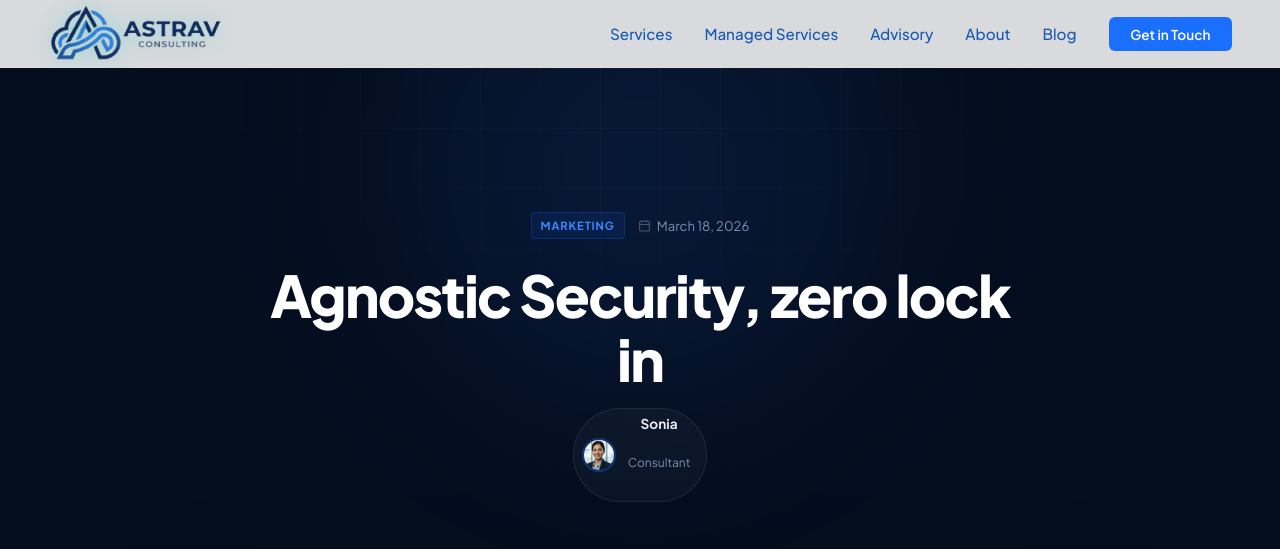
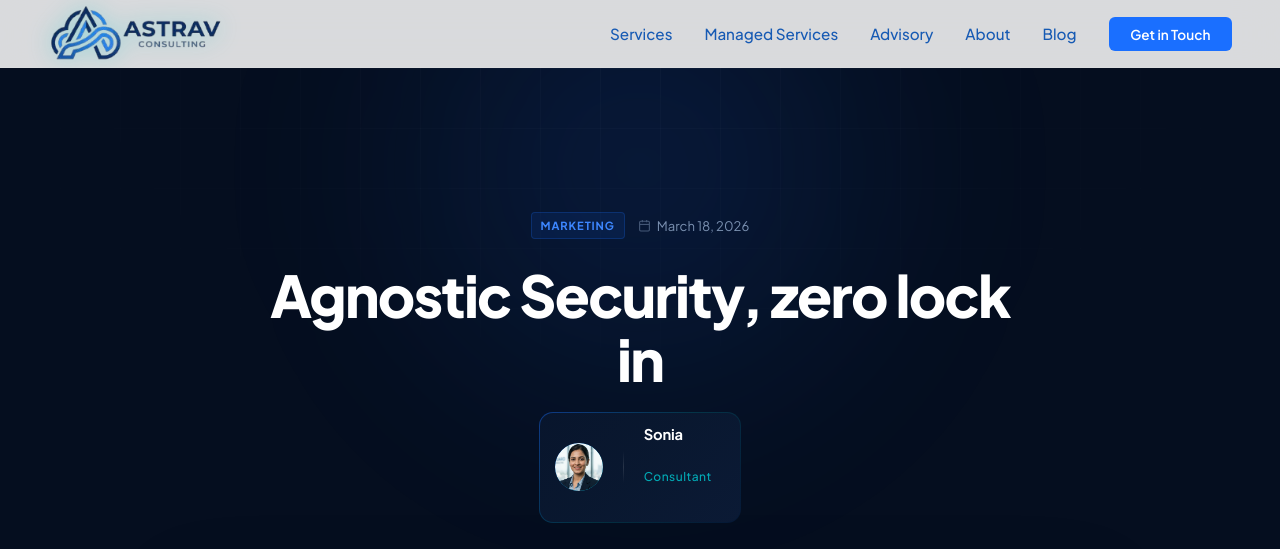
Before and after one commit to astravconsulting/astravconsulting.github.io, a Jekyll site: the page built from _posts/2026-03-18-agnostic-security-zero-lock-in.md, in a window 1280 px wide. Shown: the top 549 px of the page. Built offline with Jekyll 4.4.1, drawn with Linux system fonts in a browser that asks for light colours; grey boxes are pictures that could not be loaded.

Commit message:
fixed author details html

```diff
--- a/_layouts/post.html
+++ b/_layouts/post.html
@@ -31,12 +31,15 @@ layout: default
     {% assign author = site.staff_members | where: "url", author_id | first %}
     {% if author %}
     <div class="post-hero-author">
-      <div class="post-hero-author-img">
-        <img src="{% include relative-src.html src=author.image_path %}" alt="{{ author.name }}" />
-      </div>
-      <div>
-        <p class="post-hero-author-name">{{ author.name }}</p>
-        <p class="post-hero-author-role">{{ author.role | default: "Consultant" }}</p>
+      <div class="post-hero-author-inner">
+        <div class="post-hero-author-img">
+          <img src="{% include relative-src.html src=author.image_path %}" alt="{{ author.name }}" />
+        </div>
+        <div class="post-hero-author-divider"></div>
+        <div class="post-hero-author-text">
+          <p class="post-hero-author-name">{{ author.name }}</p>
+          <p class="post-hero-author-role">{{ author.role | default: "Consultant" }}</p>
+        </div>
       </div>
     </div>
     {% endif %}
--- a/_sass/blog.scss
+++ b/_sass/blog.scss
@@ -560,33 +560,100 @@
 .post-hero-author {
   display: inline-flex;
   align-items: center;
-  gap: 0.75rem;
-  background: rgba(255,255,255,0.03);
-  border: 1px solid $border;
-  border-radius: 100px;
-  padding: 0.45rem 1rem 0.45rem 0.5rem;
+  gap: 0;
+  margin-top: 0.25rem;
+  position: relative;
+  border-radius: 14px;
+  padding: 1px; // border gradient trick
+
+  // Gradient shimmer border via pseudo-element
+  background: linear-gradient(
+    135deg,
+    rgba(26,111,255,0.45) 0%,
+    rgba(0,194,203,0.2) 50%,
+    rgba(26,111,255,0.1) 100%
+  );
+
+  &::before {
+    content: '';
+    position: absolute;
+    inset: 1px;
+    border-radius: 13px;
+    background: linear-gradient(
+      135deg,
+      rgba(8, 20, 41, 0.96) 0%,
+      rgba(11, 26, 53, 0.98) 100%
+    );
+    z-index: 0;
+  }
+}
+
+.post-hero-author-inner {
+  position: relative;
+  z-index: 1;
+  display: inline-flex;
+  align-items: center;
+  gap: 1.1rem;
+  padding: 0.85rem 1.75rem 0.85rem 0.9rem;
 }
 
 .post-hero-author-img {
-  width: 34px; height: 34px;
+  width: 48px; height: 48px;
   border-radius: 50%;
   overflow: hidden;
   flex-shrink: 0;
-  border: 2px solid rgba(26,111,255,0.35);
+  position: relative;
 
-  img { width: 100%; height: 100%; object-fit: cover; }
+  // Teal glow ring
+  &::after {
+    content: '';
+    position: absolute;
+    inset: -2px;
+    border-radius: 50%;
+    background: linear-gradient(135deg, $blue-lt, $teal);
+    z-index: -1;
+    opacity: 0.7;
+  }
+
+  img {
+    width: 100%; height: 100%;
+    object-fit: cover;
+    border-radius: 50%;
+    display: block;
+    position: relative;
+    z-index: 1;
+  }
+}
+
+.post-hero-author-divider {
+  width: 1px;
+  height: 32px;
+  background: linear-gradient(to bottom, transparent, rgba(255,255,255,0.12), transparent);
+  flex-shrink: 0;
+  margin: 0 0.15rem;
+}
+
+.post-hero-author-text {
+  display: flex;
+  flex-direction: column;
+  gap: 0.15rem;
+  text-align: left;
 }
 
 .post-hero-author-name {
-  font-size: 0.85rem;
+  font-size: 0.92rem;
   font-weight: 700;
-  color: $off-white;
+  color: $white;
+  letter-spacing: -0.01em;
   line-height: 1.2;
 }
 
 .post-hero-author-role {
   font-size: 0.75rem;
-  color: $muted;
+  font-weight: 500;
+  color: $teal;
+  letter-spacing: 0.04em;
+  opacity: 0.85;
 }
 
 // ── POST COVER IMAGE ──────────────────────────────────────────────────────────
```
